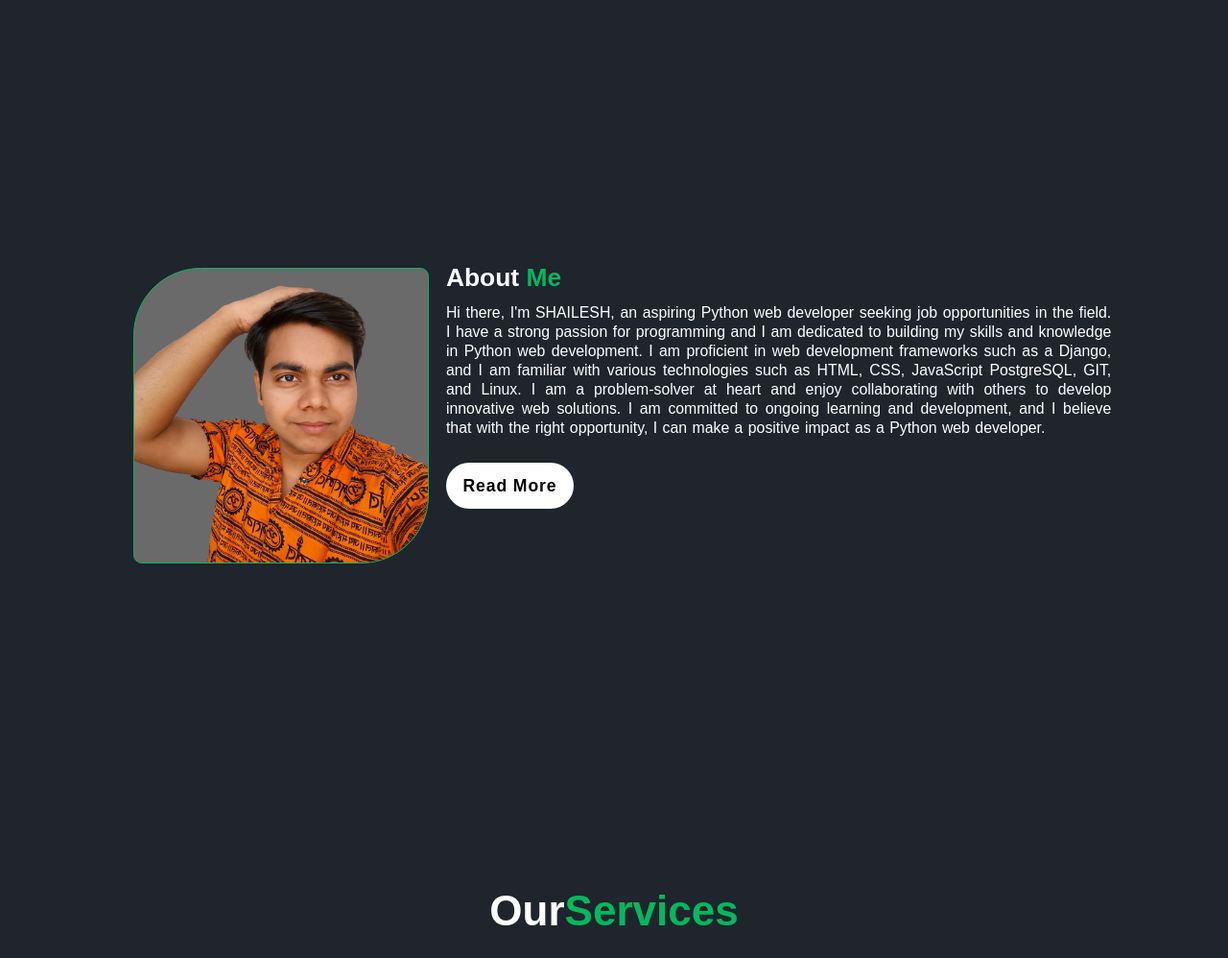
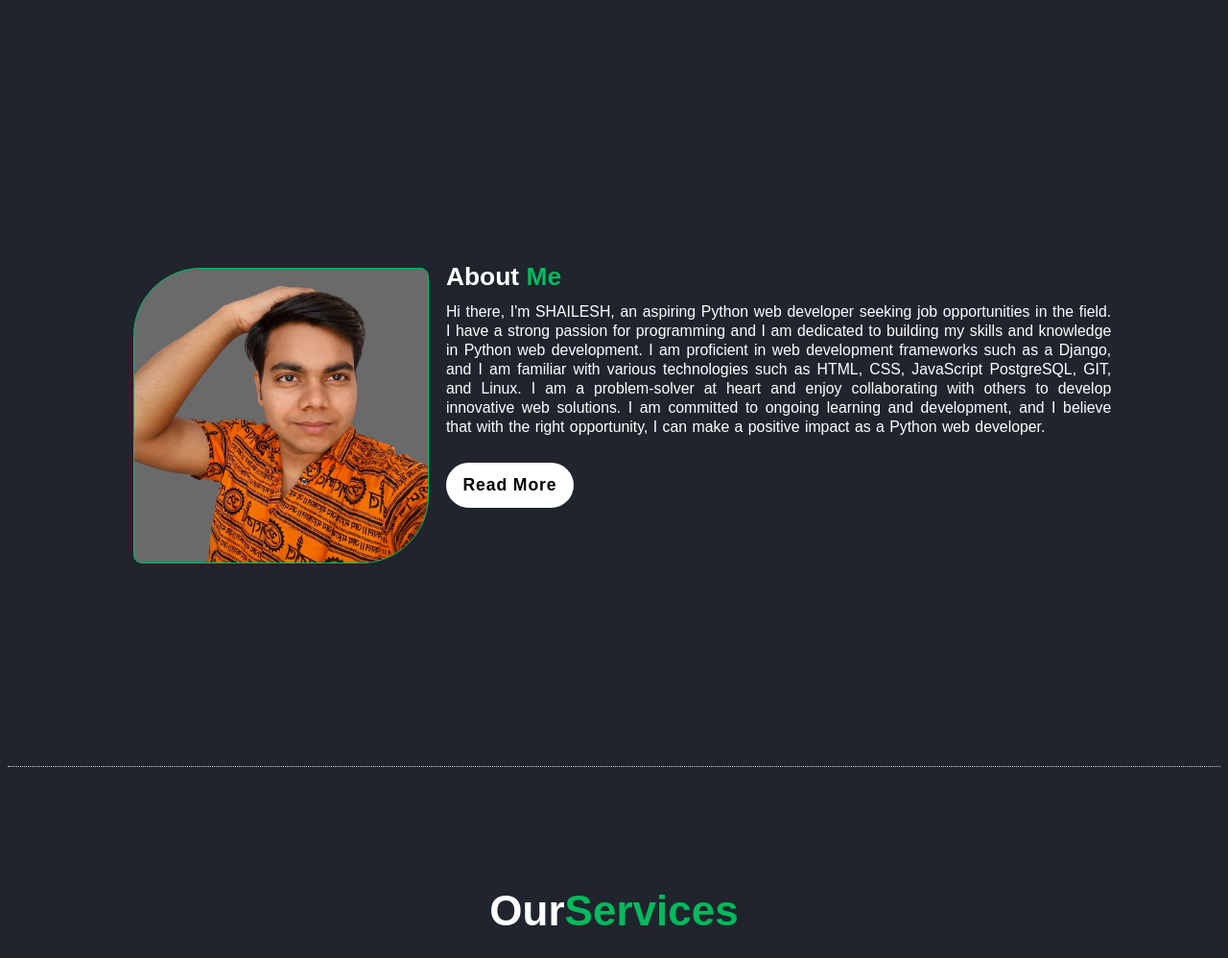
Before and after one commit to shaileshpandit141/my-portfolio-0.1, a Django app: page / in a window 1280 px wide. Shown: the part 897-1895 px from the top of the page at 96% size. Run offline with Django 4.2, Linux system fonts and the light colour scheme.

Commit message:
23/04/2023

```diff
--- a/static/styles/style.css
+++ b/static/styles/style.css
@@ -33,7 +33,7 @@ section {
 }
 
 section:nth-child(odd),
-section:nth-child(odd) {
+section:nth-child(even) {
     border-bottom: .22rem dotted lightgray;
 }
 
```
